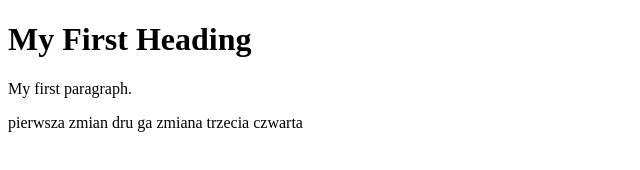
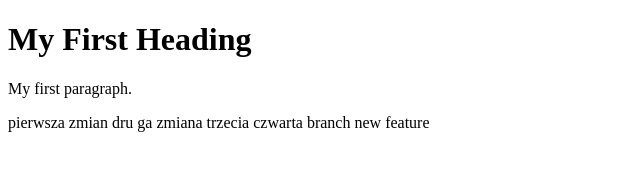
Before and after one commit to GrYzLy/zadanie, a plain HTML site: page Index.html in a window 1280 px wide. Shown: the whole page, without its empty margins (0-640 px from the left). Drawn offline with Linux system fonts and the light colour scheme.

Commit message:
new feature

```diff
--- a/Index.html
+++ b/Index.html
@@ -8,5 +8,6 @@ pierwsza zmian
 dru ga zmiana
 trzecia
 czwarta
+branch new feature
 </body>
 </html>
```
